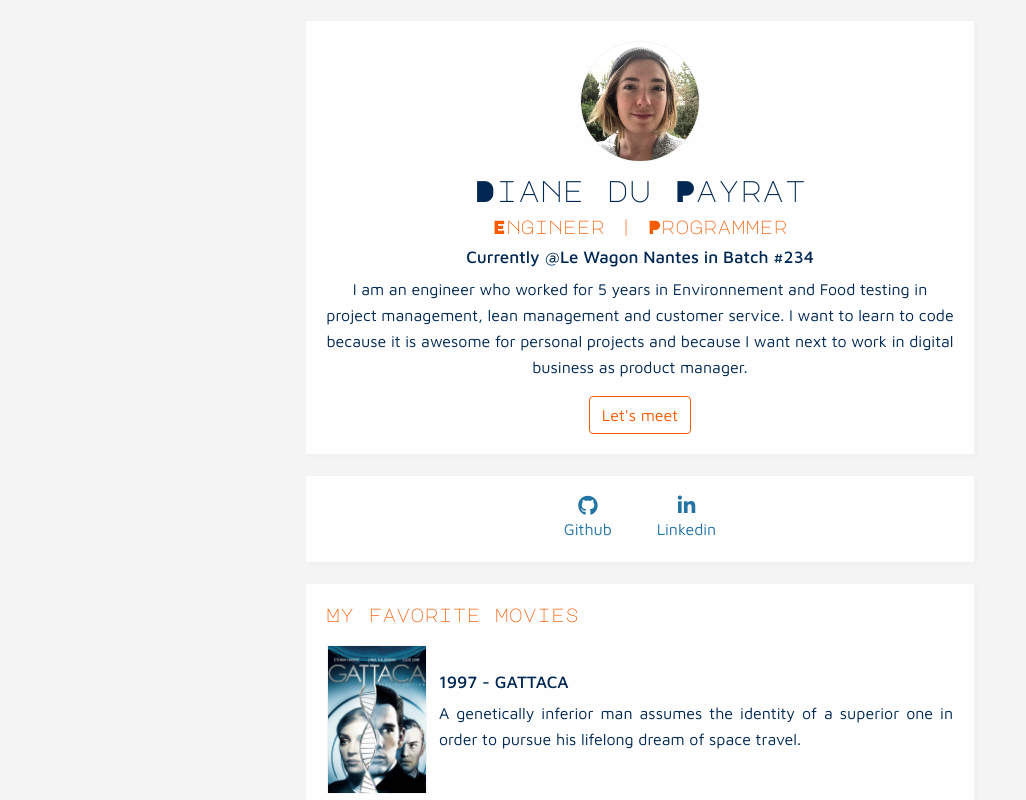
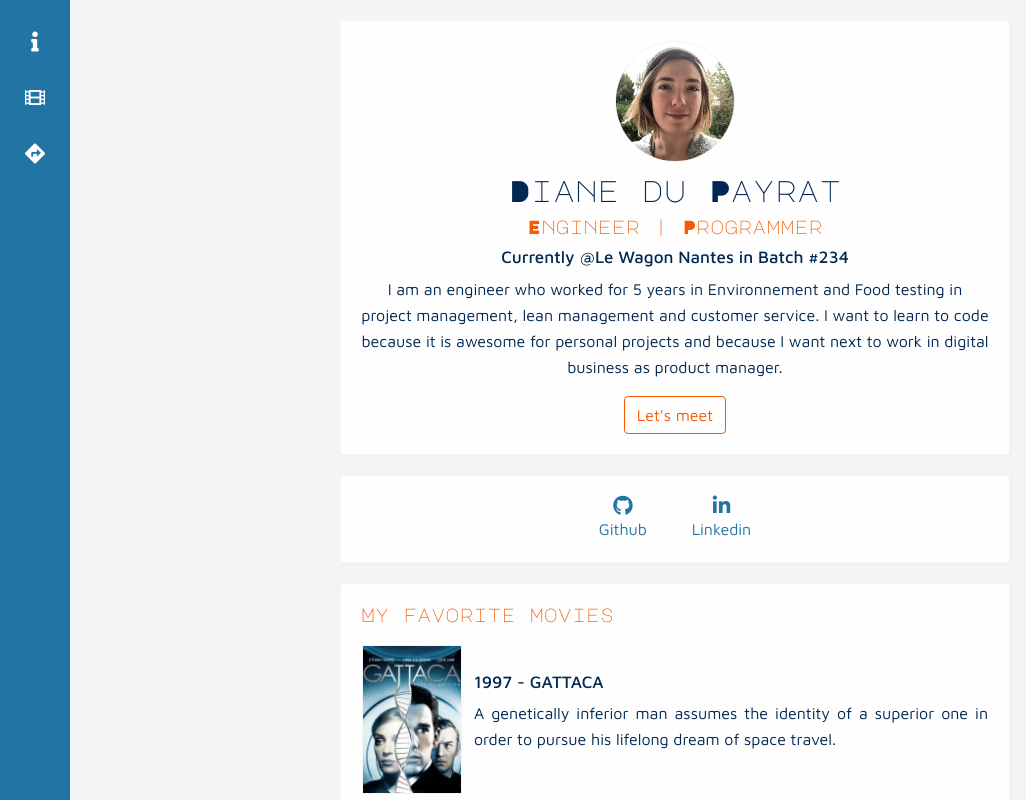
Before and after one commit to dianedup/profile, a plain HTML site: page index.html in a window 1280 px wide. Shown: the top 800 px of the page, without its empty margins (0-1026 px from the left). Drawn offline with nearby package versions, Linux system fonts and the light colour scheme.

Commit message:
Enhance my profile with a fixed sidebar

```diff
--- a/index.html
+++ b/index.html
@@ -10,6 +10,14 @@
   </head>
 
   <body>
+    <div id="sidebar">
+      <ul>
+        <li><a href="#header" alt="info"><i class="fas fa-info"></i></a></li>
+        <li><a href="#favorite-movies" alt="favorite-movies"><i class="fas fa-film"></i></a></li>
+        <li><a href="#footer"><i class="fas fa-directions"></i></a></li>
+      </ul>
+    </div>
+    <div id="page-content">
       <div class="container">
         <div class="profile-card" id="header">
           <img src="images/profile_pic_Diane.png" alt="Diane" width=120px class="img-circle">
@@ -26,7 +34,7 @@
       <!--       <li><a href="#"><i class="fab fa-twitter" target='_blank'></i>Twitter</a></li> -->
           </ul>
         </div>
-      <div class="profile-card">
+        <div class="profile-card" id="favorite-movies">
           <h2>My favorite movies</h2>
           <table>
             <tbody>
@@ -64,6 +72,7 @@
           </ul>
         </div>
       </div>
+    </div>
   </body>
 
 </html>
--- a/style.css
+++ b/style.css
@@ -64,28 +64,62 @@ td img{
 /*}*/
 
 
-@media {
-  /* For a screen < 960px, this CSS will be read */
+  /* For a screen >720px, this CSS will be read */
   .container {
     width: 700px;
     margin: 0 auto; /* This automatically sets left/right margins */
   }
-}
+
+  #page-content {
+    margin-left: 70px;
+  }
+
 @media (max-width: 720px) {
   /* For a screen < 720px, this CSS will be read */
   .container {
-    width: 500px;
+    width: 480px;
     margin: 0 auto; /* This automatically sets left/right margins */
   }
 }
+
 @media (max-width: 540px) {
   /* For a screen < 540px, this CSS will be read */
   .container {
     width: 375px;
     margin: 0 auto; /* This automatically sets left/right margins */
   }
+  #sidebar {
+    display: none;
+  }
+  #page-content {
+    margin-left: 0px;
+  }
 }
 
+  #sidebar {
+    position: fixed;
+    width: 70px;
+    left: 0;
+    top: 0;
+    bottom: 0;
+    text-align: center;
+    background-color: #2274A5;
+  }
+
+  #sidebar ul {
+  list-style: none;
+  padding-left: 0;
+  }
+  #sidebar li {
+    margin-top: 30px;
+    margin-bottom: 30px;
+  }
+  #sidebar a {
+    color: rgb(254,254,254);
+  }
+  #sidebar a:hover {
+    color: #FFC900;
+  }
 
 .profile-card {
   background: rgb(254,254,254);
@@ -122,11 +156,3 @@ td img{
 #header img {
   margin: 0 0 10px 0;
 }
-
-/*#footer a {
-  color: #F45B02;
-}
-
-#footer a:hover {
-  color: #FFC900;
-}*/
```
Lines whose indentation alone changed are shown as unchanged.
